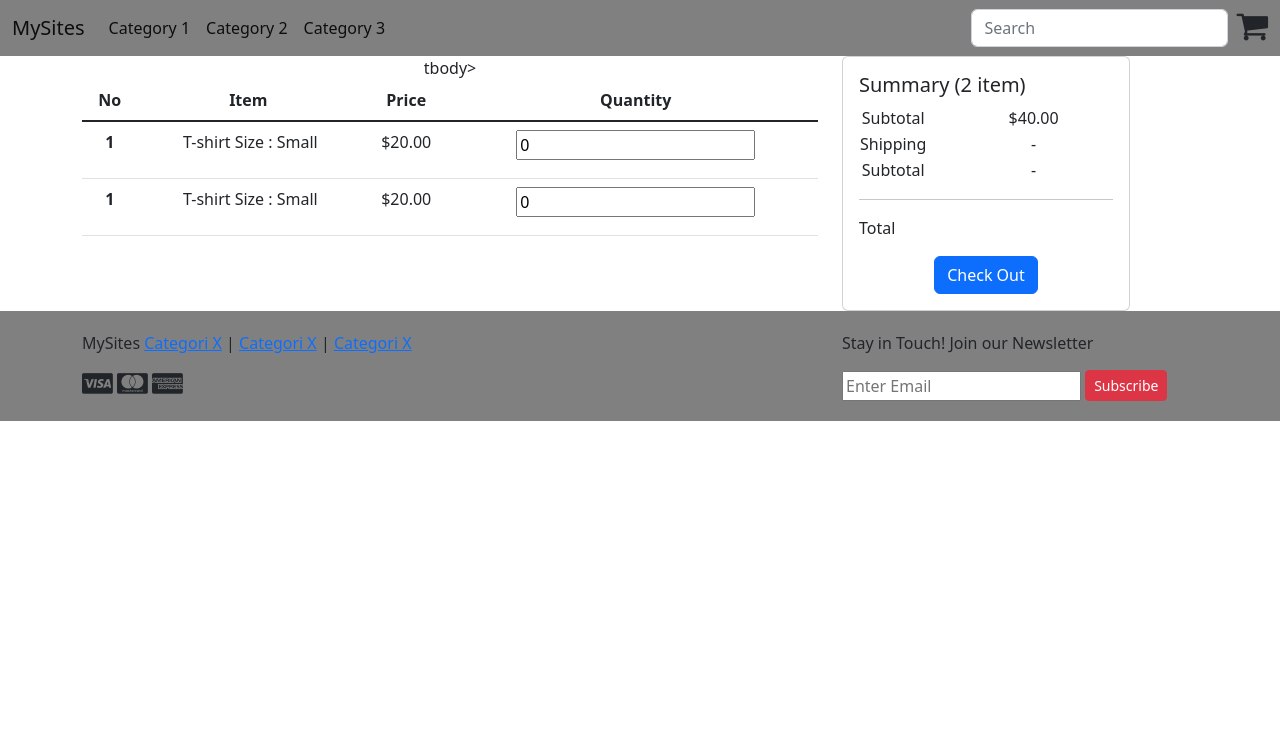
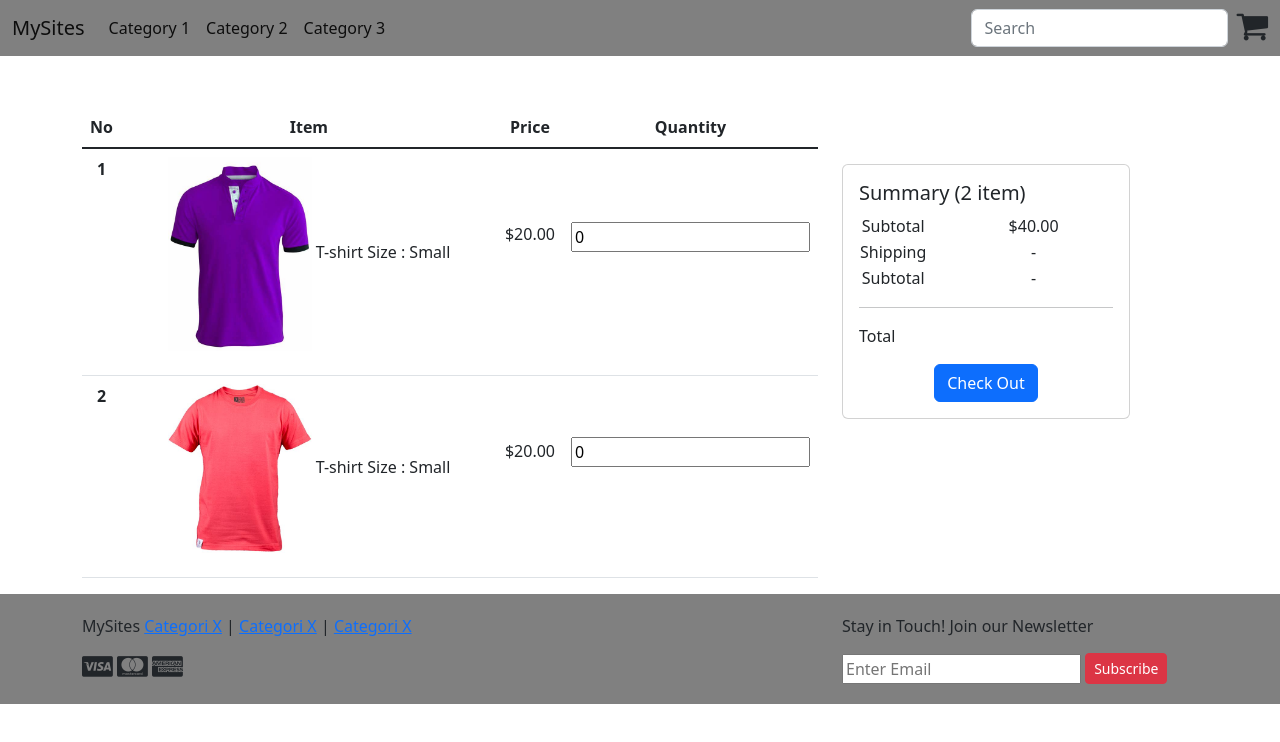
Before and after one commit to harignwn/Praktikum01, a plain HTML site: page Praktikum01Web/cart_0110122307_HariGunawan.html in a window 1280 px wide. Drawn offline with nearby package versions, Linux system fonts and the light colour scheme.

Commit message:
Merapihkan Tampilan web dan upload gambar

```diff
--- a/Praktikum01Web/cart_0110122307_HariGunawan.html
+++ b/Praktikum01Web/cart_0110122307_HariGunawan.html
@@ -45,11 +45,11 @@
   </nav>
 
 
-  <div class="container text-center">
+  <div class="container text-center" style="margin-top: 4%;">
     <div class="row">
       <div class="col-8">
         <div>
-            <table class="table">
+            <table class="table" style="" >
                 <thead>
                   <tr>
                     <th scope="col">No</th>
@@ -58,7 +58,7 @@
                     <th scope="col">Quantity</th>
                   </tr>
                 </thead>
-                <tbody>
+                <tbody style="text-align: center;">
                   <tr>
                     <th scope="row">1</th>
                     <td>
@@ -69,27 +69,34 @@
                       </p>
                     </td>
                     <td>
+                      <p style="margin-top: 65px;">
                         $20.00
+                      </p>
                     </td>
                     <td>
+                      <p style="margin-top: 65px;">
                         <input id="movie" type="number" value="0"/>
+                      </p>
                 </td>
                   </tr>
-                  tbody>
                   <tr>
-                    <th scope="row">1</th>
+                    <th scope="row">2</th>
                     <td>
                       <p>
-                        <img src="tshirt 2.png.crdownload" width="40%" class="img-fluid" alt="">
+                        <img src="shirt2.jfif" width="40%" class="img-fluid" alt="">
                         T-shirt
                         Size : Small
                       </p>
                     </td>
                     <td>
+                      <p style="margin-top: 55px;">
                         $20.00
+                      </p>
                     </td>
                     <td>
+                      <p style="margin-top: 53px;">
                         <input id="movie" type="number" value="0"/>
+                      </p>
                 </td>
                   </tr>
                 </tbody>
@@ -97,7 +104,8 @@
         </div>
       </div>
 
-      <div class="col-4"> <div class="card" style="width: 18rem;">
+      <div class="col-4" style="margin-top: 5%;">
+        <div class="card" style="width: 18rem;">
         <div class="card-body">
           <h5 class="card-title" style="text-align: left;">Summary (2 item) </h5>
           <table>
```
Also changed, not shown: Praktikum01Web/shirt2.jfif (added), Praktikum01Web/tshirt 1.jfif (added).
